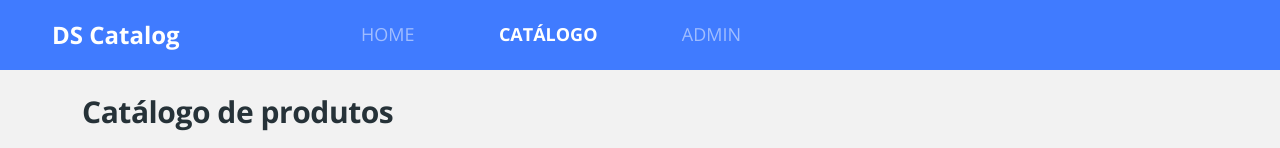
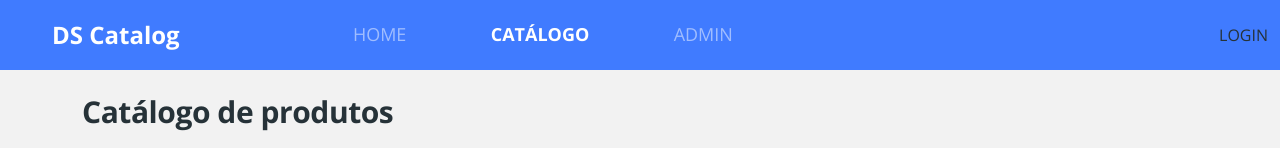
Before and after one commit to augustocesarsousa/dscatalog-devsuperior, a React (Create React App) app in the folder frontend/: page /products in a window 1280 px wide. Shown: the top 148 px of the page. Built offline with nearby package versions, Linux system fonts and the light colour scheme; no server answers.

Commit message:
Login/logout logic

```diff
--- a/frontend/src/components/Navbar/index.tsx
+++ b/frontend/src/components/Navbar/index.tsx
@@ -2,8 +2,45 @@
 import 'bootstrap/js/src/collapse.js';
 
 import { Link, NavLink } from 'react-router-dom';
+import {
+  getTokenData,
+  isAuthenticated,
+  removeAuthData,
+  TokenData,
+} from 'util/requests';
+import { useEffect, useState } from 'react';
+import history from 'util/history';
+
+type AuthData = {
+  authenticated: boolean;
+  tokenData?: TokenData;
+};
 
 function Navbar() {
+  const [authData, setAuthData] = useState<AuthData>({ authenticated: false });
+
+  useEffect(() => {
+    if (isAuthenticated()) {
+      setAuthData({
+        authenticated: true,
+        tokenData: getTokenData(),
+      });
+    } else {
+      setAuthData({
+        authenticated: false,
+      });
+    }
+  }, []);
+
+  const handleLogoutClick = (event: React.MouseEvent<HTMLAnchorElement>) => {
+    event.preventDefault();
+    removeAuthData();
+    setAuthData({
+      authenticated: false,
+    });
+    history.replace('/');
+  };
+
   return (
     <nav className="navbar navbar-expand-md navbar-dark bg-primary main-nav">
       <div className="container-fluid">
@@ -42,6 +79,19 @@
             </li>
           </ul>
         </div>
+
+        <div>
+          {authData.authenticated ? (
+            <>
+              <span>{authData.tokenData?.user_name}</span>
+              <Link to="#" onClick={handleLogoutClick}>
+                LOGOUT
+              </Link>
+            </>
+          ) : (
+            <Link to="/admin/auth">LOGIN</Link>
+          )}
+        </div>
       </div>
     </nav>
   );
--- a/frontend/src/util/requests.ts
+++ b/frontend/src/util/requests.ts
@@ -5,7 +5,7 @@
 
 type Role = 'ROLE_OPERATOR' | 'ROLE_ADMIN';
 
-type TokenData = {
+export type TokenData = {
   exp: number;
   user_name: string;
   authorities: Role[];
@@ -73,6 +73,10 @@
   return JSON.parse(str) as LoginResponse;
 };
 
+export const removeAuthData = () => [
+  localStorage.removeItem(tokenKey)
+]
+
 // Add a request interceptor
 axios.interceptors.request.use(
   function (config) {
```
